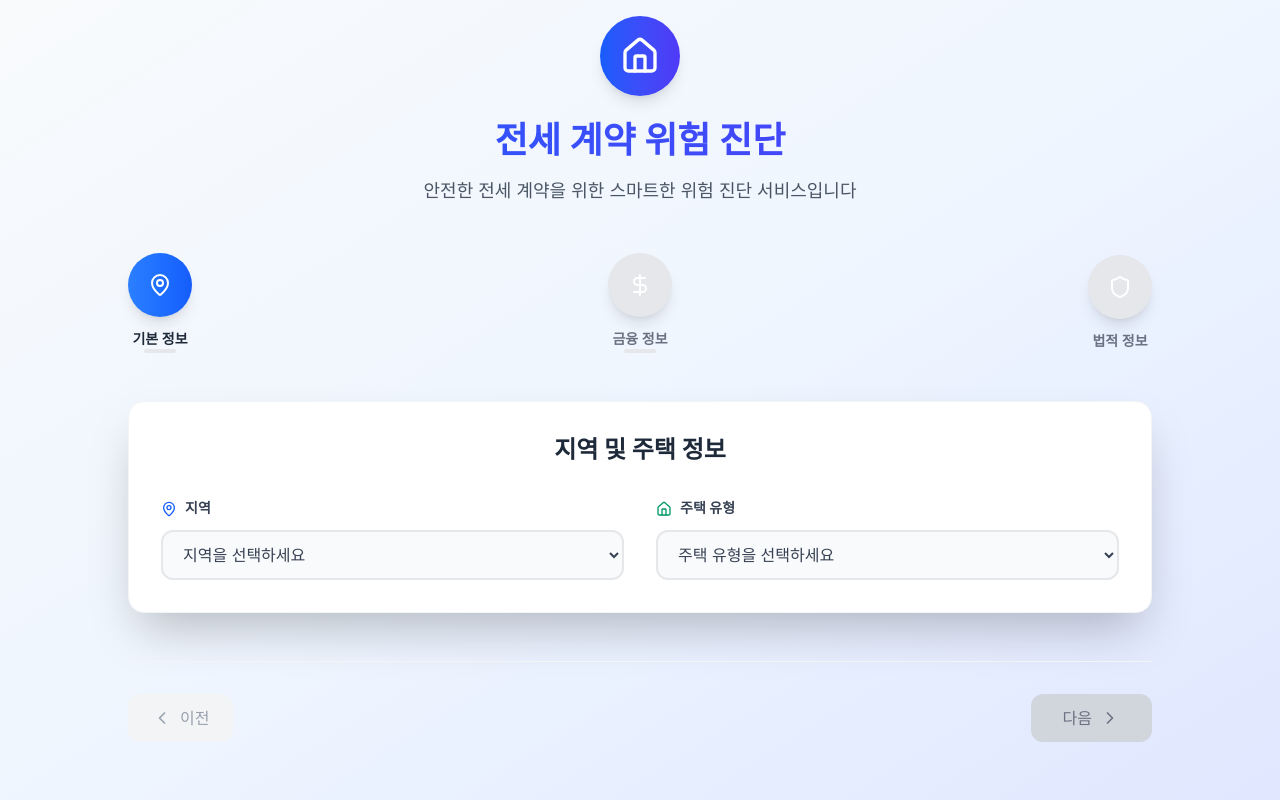
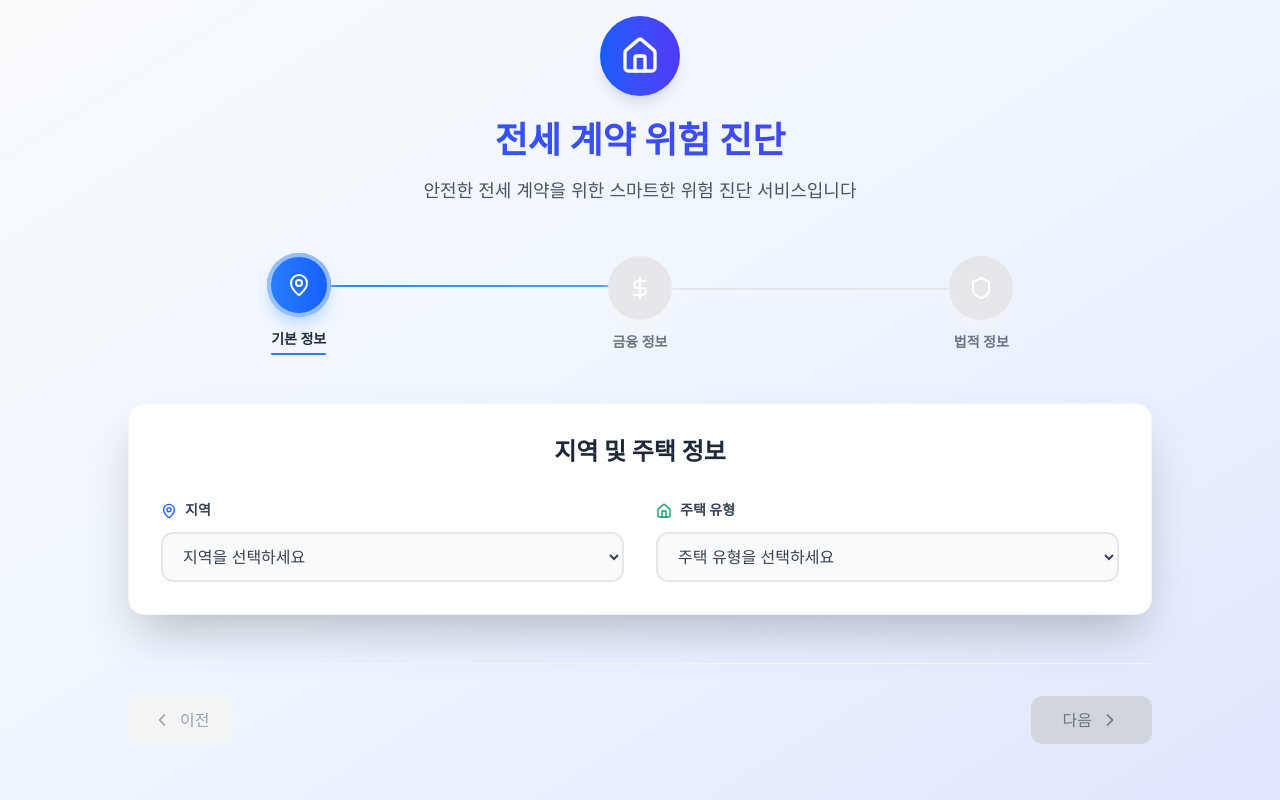
Before and after one commit to mungyun1/lease-shield, a Next.js app: page /input in a window 1280 px wide. Built offline with nearby package versions, Linux system fonts and the light colour scheme; a web font is replaced by a local one.

Commit message:
Refactor: StepIndicator 수정

```diff
--- a/src/app/input/page.tsx
+++ b/src/app/input/page.tsx
@@ -4,9 +4,6 @@ import { useState } from "react";
 import { MapPin, DollarSign, Shield } from "lucide-react";
 import {
   StepIndicator,
-  BasicInfoStep,
-  FinancialInfoStep,
-  LegalInfoStep,
   NavigationButtons,
   PageHeader,
   StepForm,
--- a/src/components/input/StepIndicator.tsx
+++ b/src/components/input/StepIndicator.tsx
@@ -19,50 +19,89 @@ export default function StepIndicator({
 }: StepIndicatorProps) {
   return (
     <div className="mb-12">
-      <div className="flex items-center justify-between mb-8">
+      <div className="flex items-center justify-between mb-8 relative">
+        {/* Background line for visual continuity */}
+        <div className="absolute top-8 left-0 right-0 h-0.5 bg-gray-100 -z-10" />
+
         {steps.map((step, index) => {
           const IconComponent = step.icon;
           const isActive = step.id === currentStep;
           const isCompleted = step.id < currentStep;
 
           return (
-            <div key={step.id} className="">
+            <div
+              key={step.id}
+              className="relative z-10 flex-1 flex flex-col items-center"
+            >
               <div className="flex flex-col items-center">
+                {/* Step Circle */}
                 <motion.div
                   whileHover={{ scale: 1.1 }}
-                  className={`w-16 h-16 rounded-full flex items-center justify-center text-white font-semibold text-lg shadow-lg transition-all duration-300 ${
+                  className={`w-16 h-16 rounded-full flex items-center justify-center text-white font-semibold text-lg shadow-lg transition-all duration-300 relative ${
                     isCompleted
-                      ? "bg-gradient-to-r from-green-500 to-emerald-500"
+                      ? "bg-gradient-to-r from-green-500 to-emerald-500 shadow-green-200"
                       : isActive
-                        ? `bg-gradient-to-r ${step.color}`
-                        : "bg-gray-200 text-gray-400"
+                        ? `bg-gradient-to-r ${step.color} shadow-blue-200`
+                        : "bg-gray-200 text-gray-400 shadow-gray-100"
                   }`}
                 >
+                  {/* Active step indicator ring */}
+                  {isActive && (
+                    <motion.div
+                      initial={{ scale: 0.8, opacity: 0 }}
+                      animate={{ scale: 1, opacity: 1 }}
+                      className="absolute inset-0 rounded-full border-4 border-blue-200 animate-pulse"
+                    />
+                  )}
+
                   {isCompleted ? (
                     <CheckCircle className="w-8 h-8" />
                   ) : (
                     <IconComponent className="w-6 h-6" />
                   )}
                 </motion.div>
+
+                {/* Step Title */}
                 <div className="mt-3 text-center">
                   <h3
-                    className={`font-semibold text-sm ${
-                      isActive ? "text-gray-800" : "text-gray-500"
+                    className={`font-semibold text-sm transition-colors duration-300 ${
+                      isActive
+                        ? "text-gray-800"
+                        : isCompleted
+                          ? "text-green-600"
+                          : "text-gray-500"
                     }`}
                   >
                     {step.title}
                   </h3>
+                  {isActive && (
+                    <motion.div
+                      initial={{ width: 0 }}
+                      animate={{ width: "100%" }}
+                      className="h-0.5 bg-blue-500 rounded-full mt-1"
+                    />
+                  )}
                 </div>
               </div>
+
+              {/* Connecting Line */}
               {index < steps.length - 1 && (
-                <div className="flex-1 mx-4">
+                <div className="absolute top-8 left-1/2 w-full h-0.5 -z-10">
                   <div
-                    className={`h-1 rounded-full transition-all duration-500 ${
+                    className={`h-full rounded-full transition-all duration-700 ease-in-out ${
                       isCompleted
-                        ? "bg-gradient-to-r from-green-500 to-emerald-500"
+                        ? "bg-gradient-to-r from-green-500 via-green-400 to-emerald-500"
                         : "bg-gray-200"
                     }`}
                   />
+                  {/* Animated progress line for active step */}
+                  {isActive && (
+                    <motion.div
+                      initial={{ width: 0 }}
+                      animate={{ width: "100%" }}
+                      className="h-full bg-gradient-to-r from-blue-500 to-blue-400 rounded-full absolute top-0 left-0"
+                    />
+                  )}
                 </div>
               )}
             </div>
```
